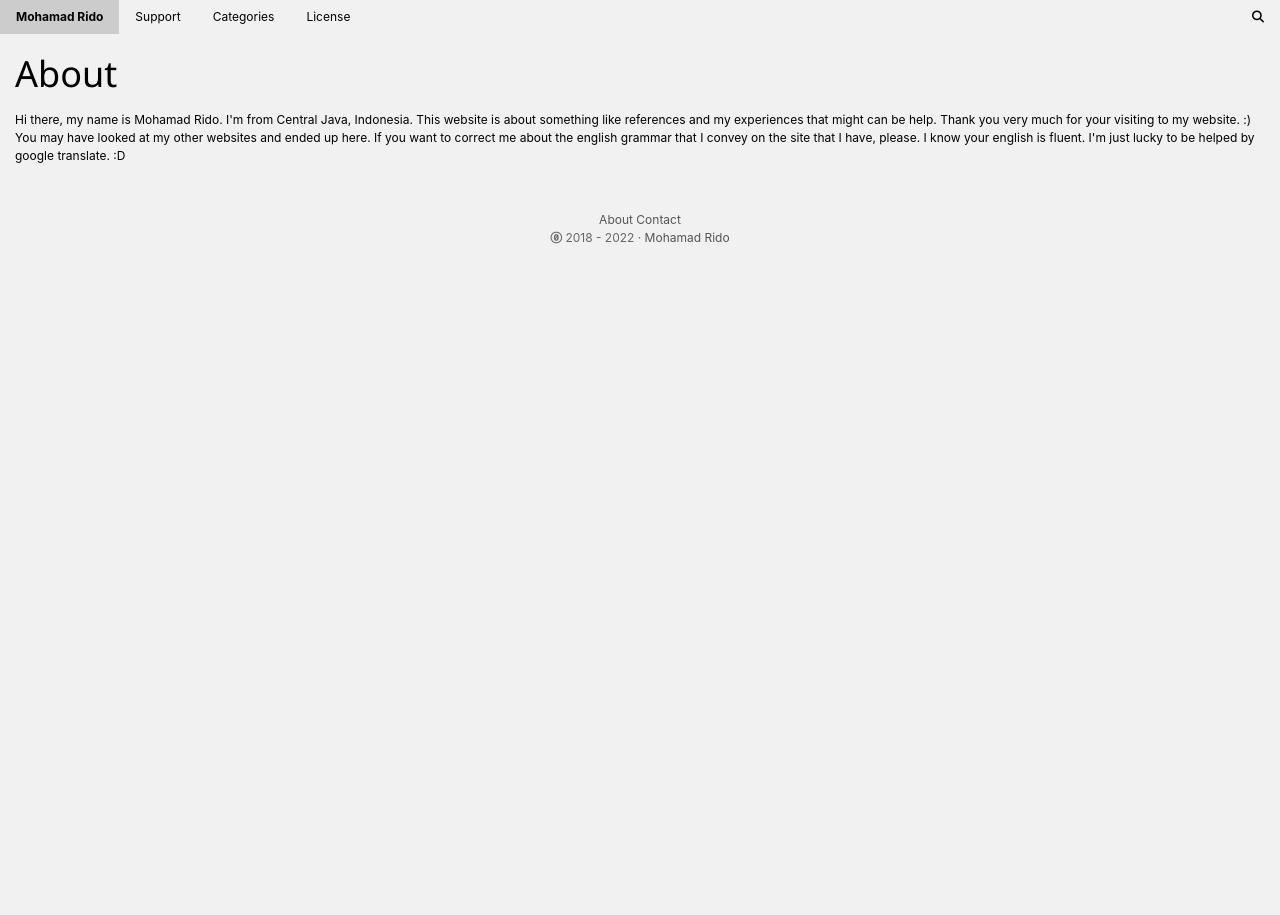
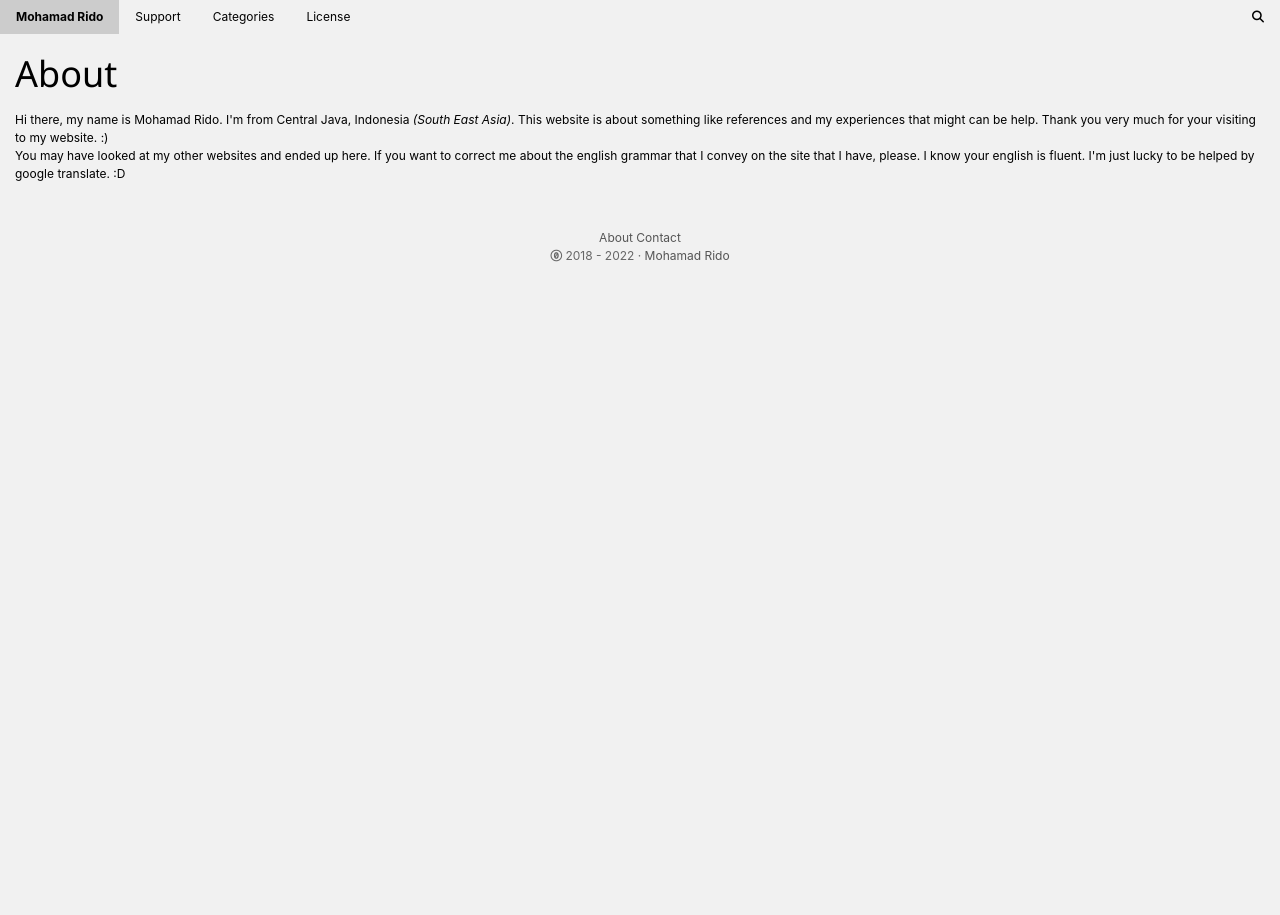
Before and after one commit to artslinux/nudc33ycmqc, a Jekyll site: the page built from about.html, in a window 1280 px wide. Built offline with Jekyll 4.4.1, drawn with Linux system fonts in a browser that asks for light colours; nearby versions of some CDN libraries.

Commit message:
Update about.html

```diff
--- a/about.html
+++ b/about.html
@@ -3,7 +3,7 @@ layout: page
 title: About
 ---
 <h1>{{page.title}}</h1>
-Hi there, my name is Mohamad Rido. I'm from Central Java, Indonesia. This website is about something like references and my experiences that might can be help.
+Hi there, my name is Mohamad Rido. I'm from Central Java, Indonesia <i>(South East Asia)</i>. This website is about something like references and my experiences that might can be help.
 Thank you very much for your visiting to my website. :)
 <br/>
 You may have looked at my other websites and ended up here. If you want to correct me about the english grammar that I convey on the site that I have, please. I know your english is fluent. I'm just lucky to be helped by google translate. :D
```
